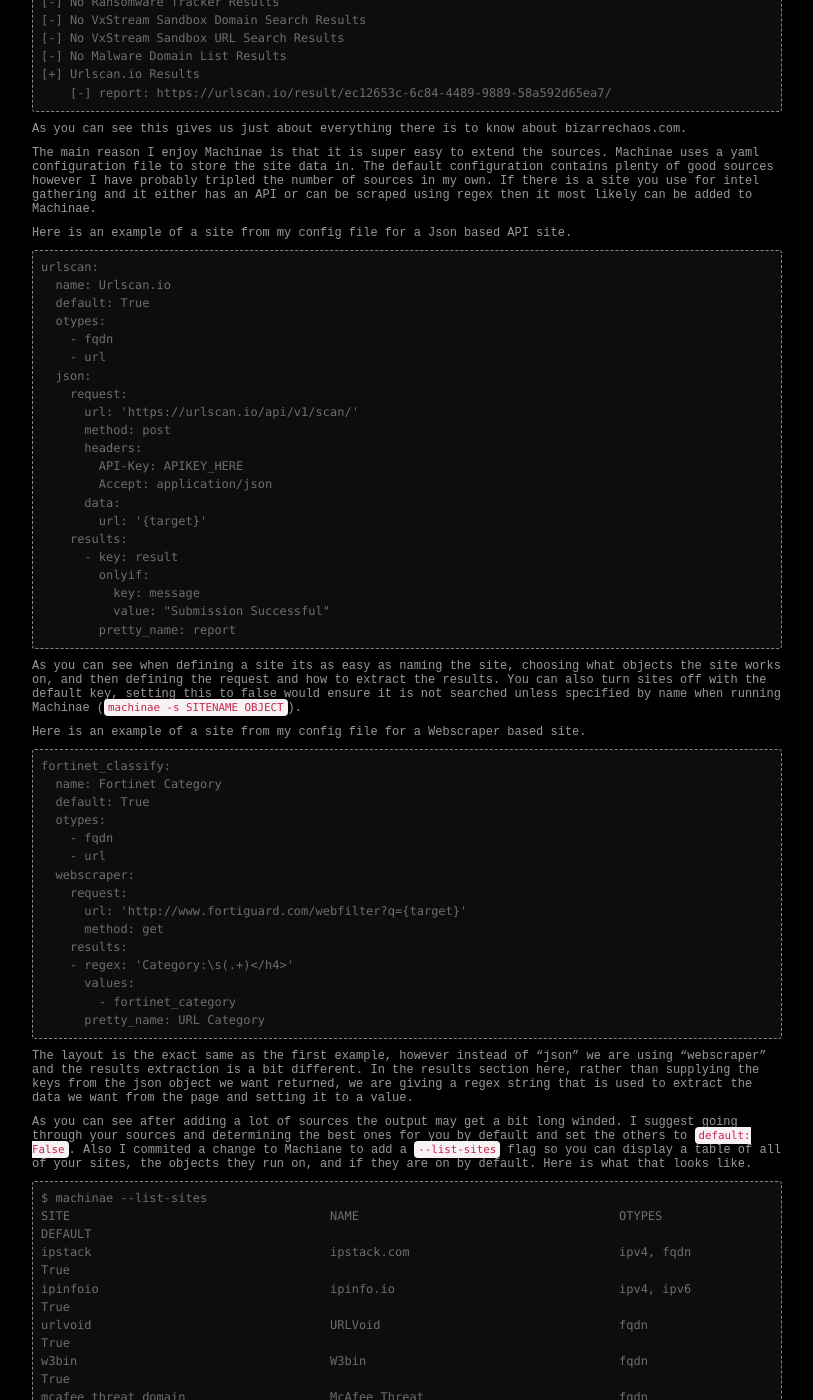
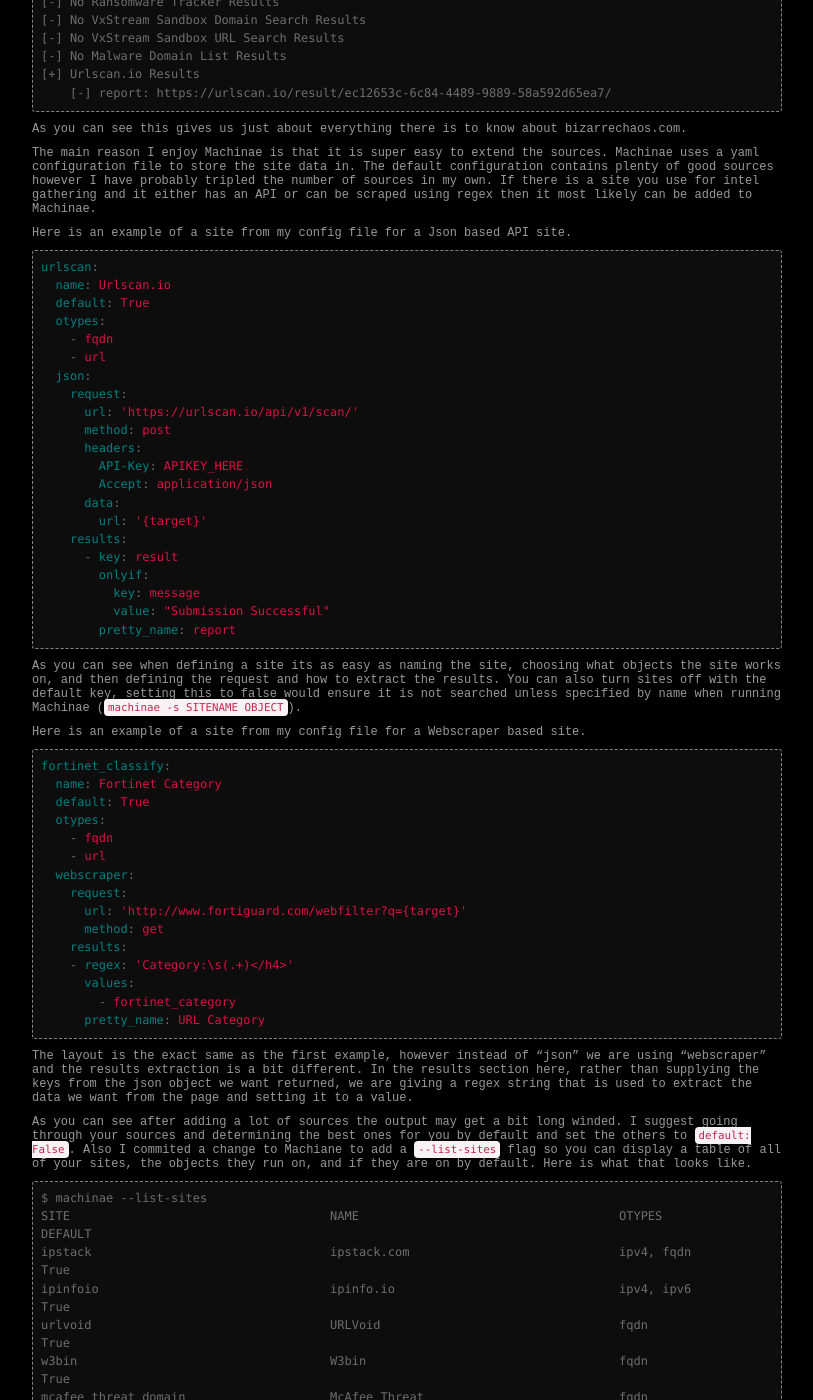
Before and after one commit to bizarrechaos/bizarrechaos.github.io, a Jekyll site: the page built from _posts/2018-08-25-Machinae.md, in a window 1280 px wide and 1400 px high, scrolled down 1765 px. Shown: the whole window, without its empty margins (233-1046 px from the left). Built offline with Jekyll 4.4.1, drawn with Linux system fonts in a browser that asks for light colours; some of the changed text lies outside the part shown.

Commit message:
Update 2018-08-25-Machinae.md

````diff
--- a/_posts/2018-08-25-Machinae.md
+++ b/_posts/2018-08-25-Machinae.md
@@ -100,7 +100,7 @@ The main reason I enjoy Machinae is that it is super easy to extend the sources.
 
 Here is an example of a site from my config file for a Json based API site.
 
-```
+``` yaml
 urlscan:
   name: Urlscan.io
   default: True
@@ -128,7 +128,7 @@ As you can see when defining a site its as easy as naming the site, choosing wha
 
 Here is an example of a site from my config file for a Webscraper based site.
 
-```
+``` yaml
 fortinet_classify:
   name: Fortinet Category
   default: True
@@ -149,7 +149,8 @@ fortinet_classify:
 The layout is the exact same as the first example, however instead of "json" we are using "webscraper" and the results extraction is a bit different. In the results section here, rather than supplying the keys from the json object we want returned, we are giving a regex string that is used to extract the data we want from the page and setting it to a value.
 
 As you can see after adding a lot of sources the output may get a bit long winded.
-I suggest going through your sources and determining the best ones for you by default and set the others to ```default: False```. Also I commited a change to Machiane to add a ```--list-sites``` flag so you can display a table of all of your sites, the objects they run on, and if they are on by default. Here is what that looks like.
+I suggest going through your sources and determining the best ones for you by default and set the others to ```default: False```.
+Also I commited a change to Machiane to add a ```--list-sites``` flag so you can display a table of all of your sites, the objects they run on, and if they are on by default. Here is what that looks like.
 
 ```
 $ machinae --list-sites
@@ -247,4 +248,4 @@ greynoise                               Grey Noise
 
 Machinae is a great tool that saves a lot of time when gathering intel. If you find yourself needing to quickly lookup intel regularly Machinae can likely help with that.
 
-To learn more about Machinae check it out over at HurricaneLabs Github page: https://github.com/HurricaneLabs/machinae
+To learn more about Machinae check it out over at HurricaneLabs Github page: (https://github.com/HurricaneLabs/machinae)
````
